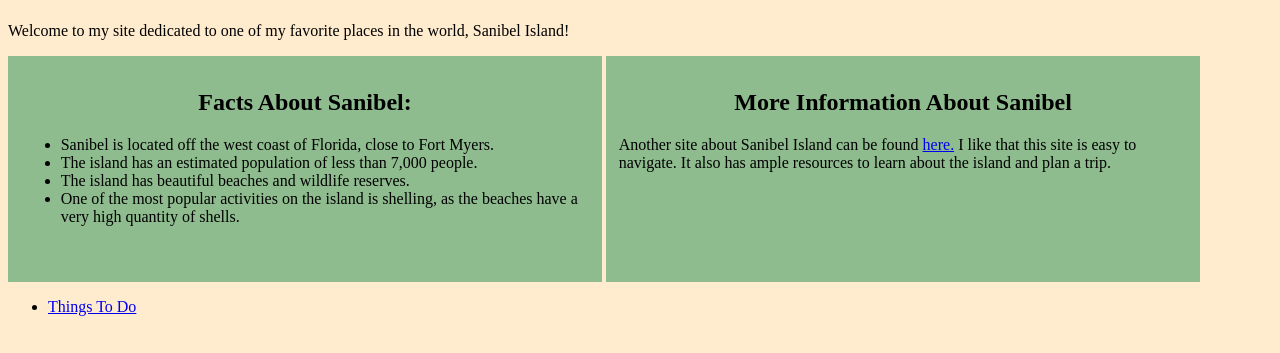
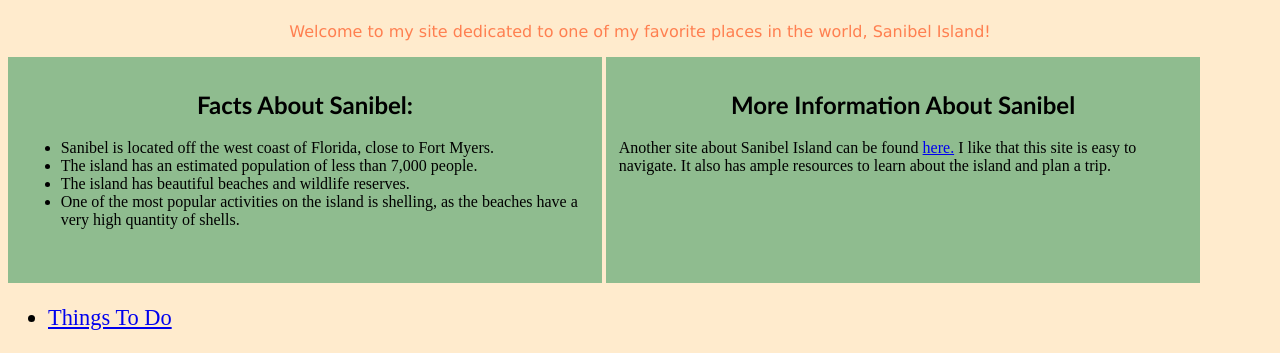
Before and after one commit to lindsaymkelly/sanibel, a plain HTML site: page index.html in a window 1280 px wide. Shown: the part 468-821 px from the top of the page. Before the commit the page ends 800 px from the top, so only its background shows below. Drawn offline with Linux system fonts and the light colour scheme.

Commit message:
Add font styles and colors

```diff
--- a/styles.css
+++ b/styles.css
@@ -4,6 +4,15 @@ body {
 
 h2 {
   text-align: center;
+  font-family: Trebuchet MS;
+}
+
+nav {
+  font-size: 1.4em;
+}
+
+table {
+  font-family: "Lucida Sans Unicode", "Lucida Grande", sans-serif;
 }
 
 #island-pic {
@@ -18,6 +27,11 @@ h2 {
   font-size: 1.2em;
 }
 
+#intro {
+  text-align: center;
+  color: coral;
+  font-family: "Lucida Sans Unicode", "Lucida Grande", sans-serif;
+}
 .column-1 {
   display: inline-block;
   vertical-align: top;
@@ -34,5 +48,4 @@ h2 {
   height: 200px;
   background-color: darkseagreen;
   padding: 1%;
-
 }
```
